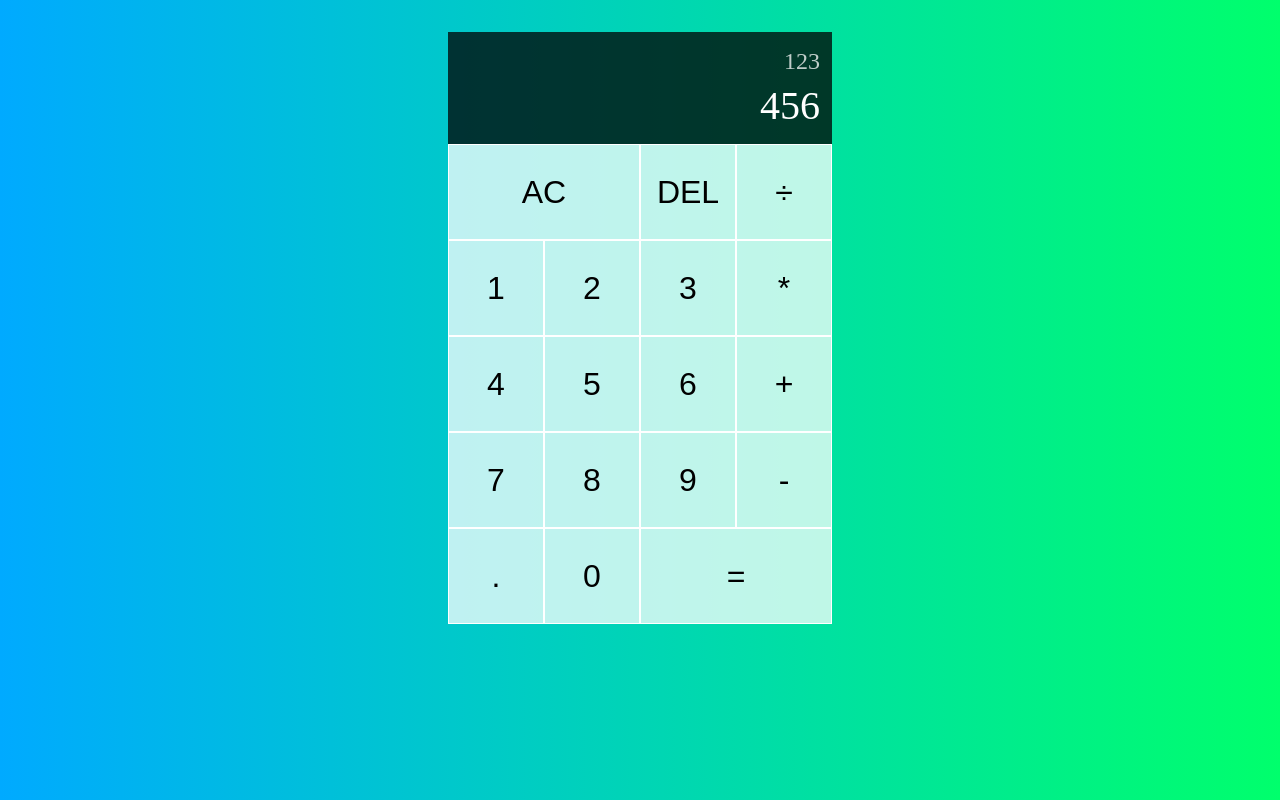
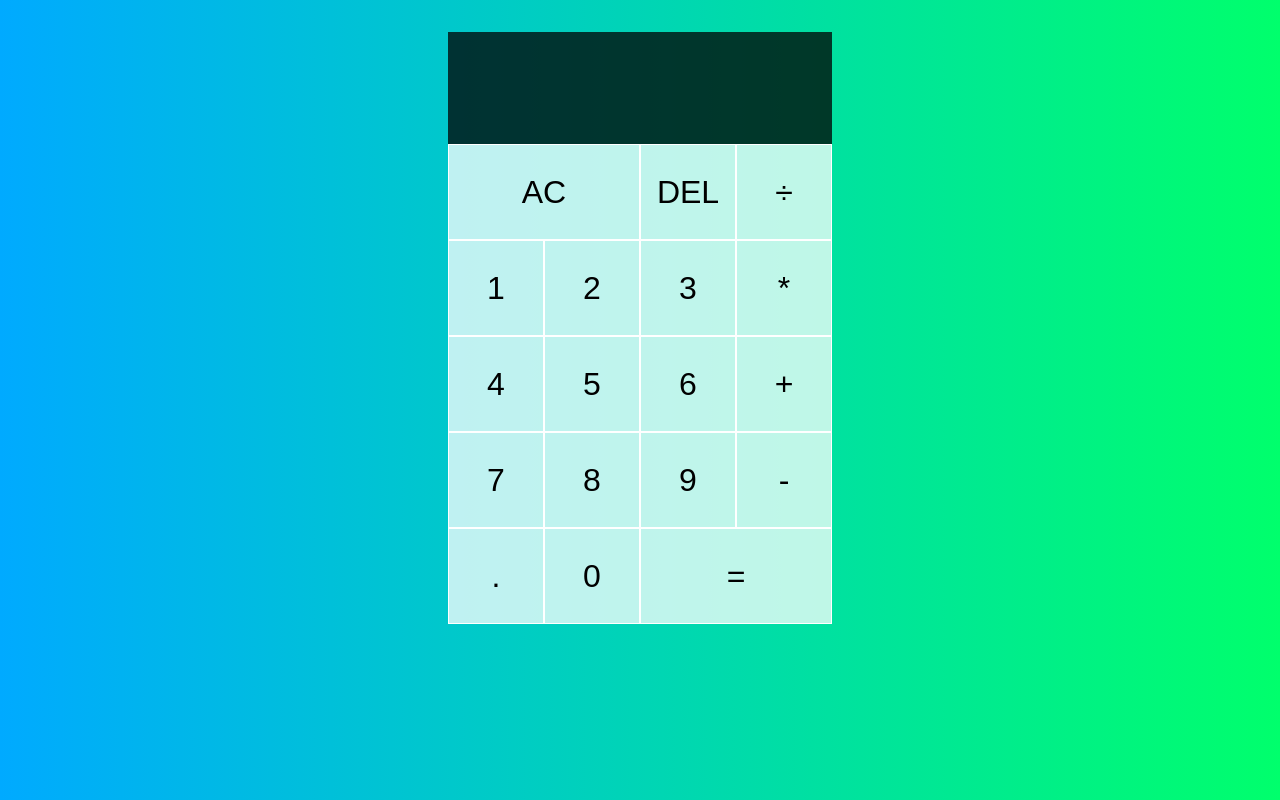
Before and after one commit to XiaoMaShawn/calculator-react, a React (Create React App) app in the folder calculator-react/: page / in a window 1280 px wide. Built offline with nearby package versions, Linux system fonts and the light colour scheme.

Commit message:
Digitbutton components/logic

```diff
--- a/calculator-react/src/App.js
+++ b/calculator-react/src/App.js
@@ -1,29 +1,61 @@
+import { useReducer } from 'react';
 import './App.css';
+import DigitButton from './DigitButton';
+
+export const ACTIONS = {
+  ADD_DIGIT: 'add-digit',
+  CHOOSE_OPERATION: 'choose-operation',
+  CLEAR: 'clear',
+  DELETE_DIGIT: 'delete-digit',
+  EVALUATE: 'evaluate'
+}
+
+function reducer(state, { type, payload }) {
+  switch (type) {
+    case ACTIONS.ADD_DIGIT:
+      return {
+        ...state,
+        currentOperand: `${state.currentOperand || ""}${payload.digit}`
+      };
+    // case ACTION.CHOOSE_OPERATION:
+    //   return state;
+    // case ACTION.CLEAR:
+    //   return state;
+    // case ACTION.DELETE_DIGIT:
+    //   return state;
+    // case ACTION.EVALUATE:
+    //   return state;
+  }
+};
 
 function App() {
+  const [{ currentOperand, previousOperand, operation }, dispatch] = useReducer(reducer, {});
+
+  // dispatch({ type: ACTION.ADD_DIGIT, payload: { digit: 1 } });
+
   return (
     <div className="calculator-grid">
       <div className="output">
-        <div className="previous-operand">123</div>
-        <div className="current-operand">456</div>
+        <div className="previous-operand">{previousOperand} {operation}</div>
+        <div className="current-operand">{currentOperand}</div>
       </div>
       <button className="span-two">AC</button>
       <button>DEL</button>
       <button>÷</button>
-      <button>1</button>
-      <button>2</button>
-      <button>3</button>
+      <DigitButton digit='1' dispatch={dispatch} />
+      <DigitButton digit='2' dispatch={dispatch} />
+      <DigitButton digit='3' dispatch={dispatch} />
       <button>*</button>
-      <button>4</button>
-      <button>5</button>
-      <button>6</button>
+      <DigitButton digit='4' dispatch={dispatch} />
+      <DigitButton digit='5' dispatch={dispatch} />
+      <DigitButton digit='6' dispatch={dispatch} />
       <button>+</button>
-      <button>7</button>
-      <button>8</button>
-      <button>9</button>
+      <DigitButton digit='7' dispatch={dispatch} />
+      <DigitButton digit='8' dispatch={dispatch} />
+      <DigitButton digit='9' dispatch={dispatch} />
       <button>-</button>
-      <button>.</button>
-      <button>0</button>
+      <DigitButton digit='.' dispatch={dispatch} />
+      <DigitButton digit='0' dispatch={dispatch} />
       <button className="span-two">=</button>
     </div>
   );
--- /dev/null
+++ b/calculator-react/src/DigitButton.js
@@ -0,0 +1,5 @@
+import { ACTIONS } from "./App"
+
+export default function DigitButton({ dispatch, digit }) {
+  return <button onClick={() => dispatch({ type: ACTIONS.ADD_DIGIT, payload: { digit } })}>{digit}</button>
+};
```
